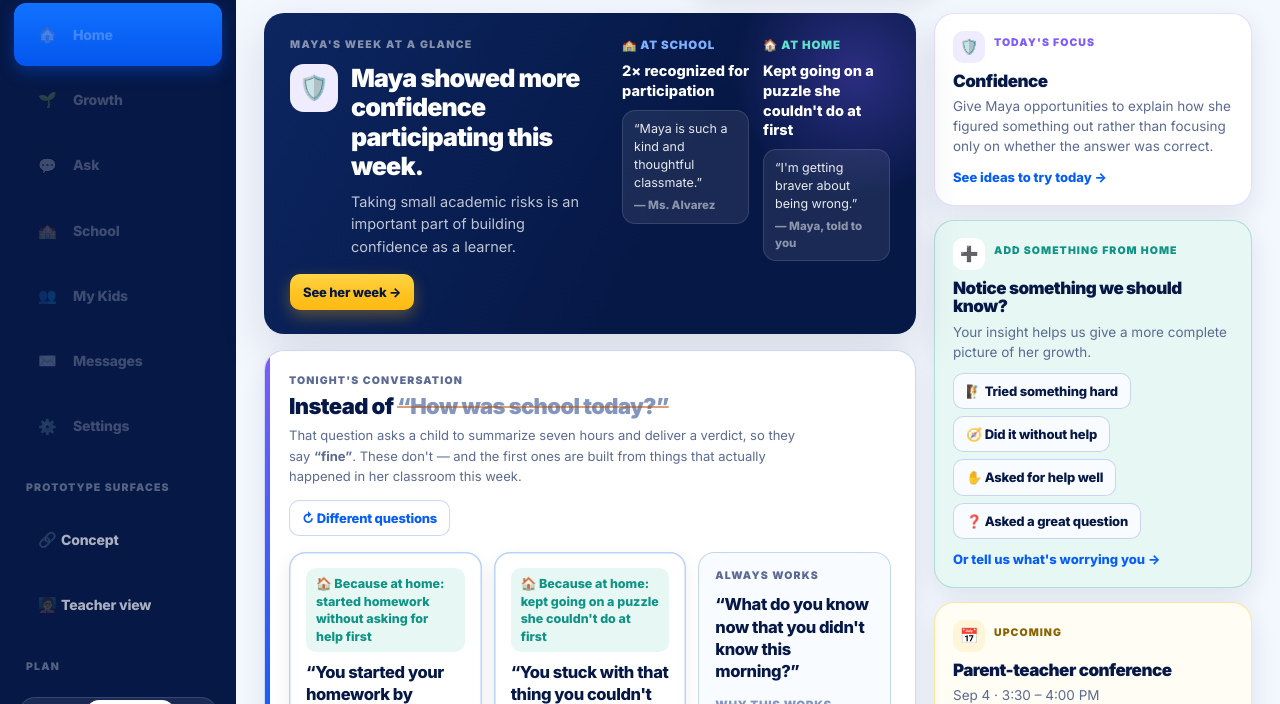
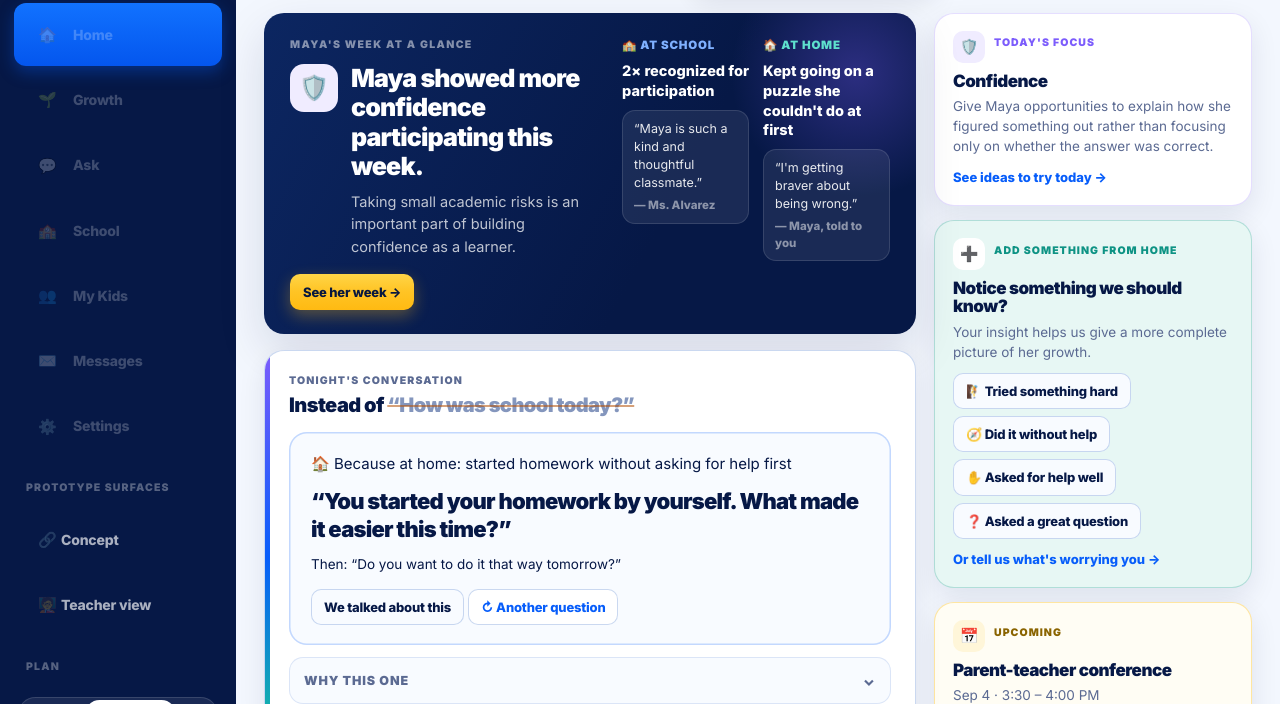
Before and after one commit to kennadyscott/classcade-loop, a plain HTML site: page parent.html in a window 1280 px wide. Shown: the part 96-800 px from the top of the page. Drawn offline with Linux system fonts and the light colour scheme.

Commit message:
Tonight's conversation: one question, not three
Three cards of question + provenance + reasoning + follow-up was more than
a parent standing in a kitchen can hold. One question, one follow-up, one
reroll. The reasoning moves behind a single collapsed line.

Also fixes the reroll: a rule written for the three-card layout reserved a
slot for a generic question, which squeezed the grounded one out entirely
at n=1. Grounded now always wins; the generic bank is the quiet-week
fallback only.

Co-Authored-By: Claude Opus 5 <noreply@anthropic.com>

```diff
--- a/loop.css
+++ b/loop.css
@@ -426,8 +426,22 @@ textarea.note:focus{outline:2px solid rgba(7,93,250,.35);outline-offset:1px}
 .q-card .whyq{font-size:12.5px;color:var(--muted);line-height:1.5}
 .q-card .followq{font-size:12.5px;font-weight:800;color:var(--ink)}
 .q-card .acts{display:flex;gap:7px;margin-top:2px}
-.q-grid{display:grid;grid-template-columns:repeat(3,minmax(0,1fr));gap:12px;margin-top:16px}
-@media(max-width:1180px){.q-grid{grid-template-columns:1fr}}
+.q-hero{
+  border-radius:18px;padding:20px 22px;background:var(--tint);
+  box-shadow:inset 0 0 0 1.5px rgba(7,93,250,.22);display:flex;flex-direction:column;gap:11px
+}
+.q-hero .qq{font-size:22px;font-weight:900;letter-spacing:-.035em;line-height:1.28}
+.q-hero .because{align-self:flex-start}
+.q-hero .because.plain{color:var(--muted);background:#fff;box-shadow:inset 0 0 0 1px var(--line)}
+.q-hero .followq{font-size:13.5px}
+.q-hero .acts{margin-top:3px}
+.q-hero.done .qq{opacity:.5;text-decoration:line-through;text-decoration-color:var(--muted-2)}
+@media(max-width:900px){
+  .q-hero{padding:16px}
+  .q-hero .qq{font-size:19px}
+  .q-hero .acts{flex-direction:column}
+  .q-hero .acts .btn{width:100%}
+}
 .q-card.done{opacity:.55}
 .q-card.done .qq{text-decoration:line-through;text-decoration-color:var(--muted-2)}
 
--- a/loop.engine.js
+++ b/loop.engine.js
@@ -356,10 +356,12 @@ const LOOP = (() => {
     const a = rot(STARTERS_ALWAYS.map(x=>Object.assign({ grounded:false, src:null }, x)),
                   (seed + dayOff) % STARTERS_ALWAYS.length);
 
-    /* Always keep one always-works question in the mix: a parent should never
-       be left with three questions that only work because Loop had data. */
-    const keepGeneric = g.length >= n ? 1 : 0;
-    return g.slice(0, n - keepGeneric).concat(a).slice(0, n);
+    /* Grounded first, always — a question built from something that actually
+       happened is the only thing here a parent couldn't have thought of alone.
+       Rerolling walks the grounded pool; the generic bank is the safety net for
+       a quiet week, a school holiday, or a lapsed Connected plan, and it only
+       appears once there is nothing grounded left to say. */
+    return g.concat(a).slice(0, n);
   }
 
   function topDimFor(e){
--- a/parent.html
+++ b/parent.html
@@ -4,13 +4,13 @@
 <title>Home · ClassCade Loop</title>
 <link rel="preconnect" href="https://fonts.googleapis.com"><link rel="preconnect" href="https://fonts.gstatic.com" crossorigin>
 <link href="https://fonts.googleapis.com/css2?family=Inter:wght@400;500;600;700;800;900&display=swap" rel="stylesheet">
-<link rel="stylesheet" href="loop.css?v=20">
+<link rel="stylesheet" href="loop.css?v=22">
 </head><body>
 <div id="app"></div>
 
-<script src="loop.data.js?v=20"></script>
-<script src="loop.engine.js?v=20"></script>
-<script src="loop.shell.js?v=20"></script>
+<script src="loop.data.js?v=22"></script>
+<script src="loop.engine.js?v=22"></script>
+<script src="loop.shell.js?v=22"></script>
 <script>
 const d = LOOP.child(ME);
 
@@ -103,57 +103,42 @@ function messageQuote(){
   return `<div class="hero-quote">“${esc(m.body.split('.')[0])}.”<span class="by">— ${esc(m.from)}</span></div>`;
 }
 
-/* ── instead of "how was school today?" ───────────────── */
+/* ── instead of "how was school today?" ─────────────────
+   One question. Not three. A parent standing in a kitchen at 5pm can hold
+   exactly one thing — give them the best one and a button to reroll. */
 function startersCard(){
   const seed = LOOP.store.starterSeed();
-  const list = LOOP.starters(ME, 3, seed);
-  const done = LOOP.store.talked();
+  const x = LOOP.starters(ME, 1, seed)[0];
+  const key = x.q.slice(0,40);
+  const done = !!LOOP.store.talked()[key];
   return `
   <div class="starters">
-    <div style="display:flex;align-items:flex-start;gap:14px;flex-wrap:wrap">
-      <div>
     <div class="mini-lbl">Tonight's conversation</div>
-        <h3 style="font-size:22px;margin-top:5px">
-          Instead of <span class="strike">“How was school today?”</span></h3>
-        <p class="muted small" style="margin-top:7px;max-width:64ch">
-          That question asks a child to summarize seven hours and deliver a verdict, so they say
-          <strong>“fine”</strong>. These don't — and the first ones are built from things that actually
-          happened${LOOP.store.tier()==='connected'?' in '+esc(d.poss)+' classroom this week':' at home this week'}.
-        </p>
-      </div>
-      <span class="spacer"></span>
-      <button class="btn sm ghost" id="shuffleQ">↻ Different questions</button>
-    </div>
+    <h3 style="font-size:20px;margin:5px 0 16px">
+      Instead of <span class="strike">&ldquo;How was school today?&rdquo;</span></h3>
 
-    <div class="q-grid">
-      ${list.map((x,i)=>{
-        const key = x.q.slice(0,40);
-        const isDone = !!done[key];
-        return `
-        <div class="q-card ${x.grounded?'grounded':''} ${isDone?'done':''}">
+    <div class="q-hero ${done?'done':''}">
       ${x.grounded
         ? `<div class="because ${x.src==='home'?'home':''}">
              ${x.src==='school'?'🏫 Because at school:':'🏠 Because at home:'} ${esc(x.because)}</div>`
-            : `<div class="mini-lbl">Always works</div>`}
-          <div class="qq">“${esc(x.q)}”</div>
-          <details class="qfold" ${window.matchMedia('(min-width:901px)').matches?'open':''}>
-            <summary>Why this works · what to ask next</summary>
-            <div class="qb">
-              <div class="whyq">${esc(x.why)}</div>
-              <div class="followq">Then: “${esc(x.follow)}”</div>
+        : `<div class="because plain">Always works</div>`}
+      <div class="qq">&ldquo;${esc(x.q)}&rdquo;</div>
+      <div class="followq">Then: &ldquo;${esc(x.follow)}&rdquo;</div>
+      <div class="acts">
+        <button class="btn sm ${done?'sel':''}" data-talked="${esc(key)}">
+          ${done?'✓ We talked':'We talked about this'}</button>
+        <button class="btn sm ghost" id="shuffleQ">↻ Another question</button>
       </div>
-          </details>
-          <div class="acts">
-            <button class="btn sm ${isDone?'sel':''}" data-talked="${esc(key)}">${isDone?'✓ We talked':'We talked about this'}</button>
-          </div>
-        </div>`}).join('')}
     </div>
 
     <details class="fold">
-      <summary>Why these work</summary>
-      <div class="foldbody"><ul class="small muted">
+      <summary>Why this one</summary>
+      <div class="foldbody">
+        <p class="small muted" style="margin-bottom:10px">${esc(x.why)}</p>
+        <ul class="small muted">
           ${STARTER_WHY_THIS_WORKS.map(w=>`<li>${esc(w)}</li>`).join('')}
-      </ul></div>
+        </ul>
+      </div>
     </details>
   </div>`;
 }
```
Also changed, not shown: ask.html (+4 -4 lines), growth.html (+4 -4 lines), index.html (+4 -4 lines), kids.html (+4 -4 lines), messages.html (+4 -4 lines), school.html (+4 -4 lines), settings.html (+4 -4 lines), teacher.html (+4 -4 lines). Lines whose indentation alone changed are shown as unchanged.
